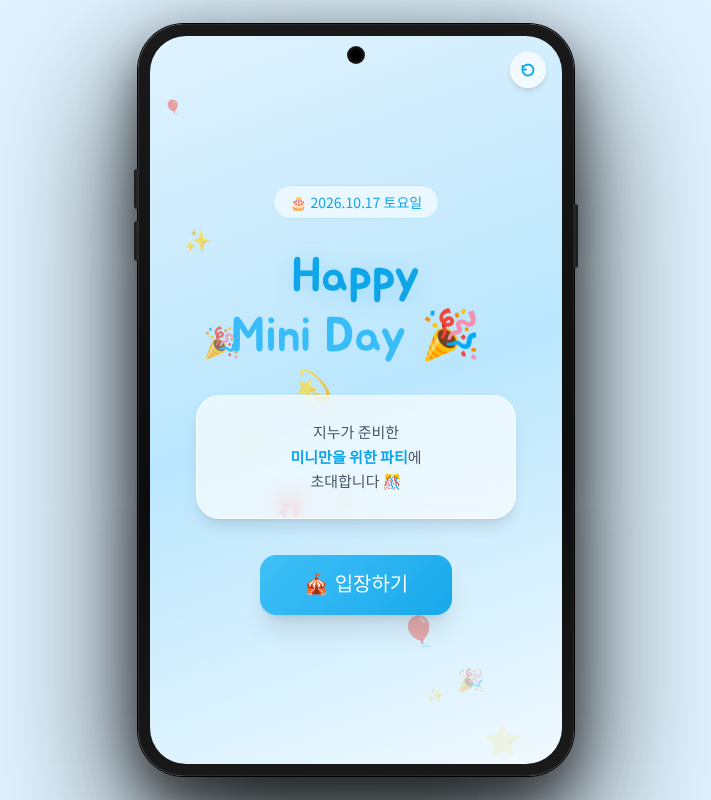
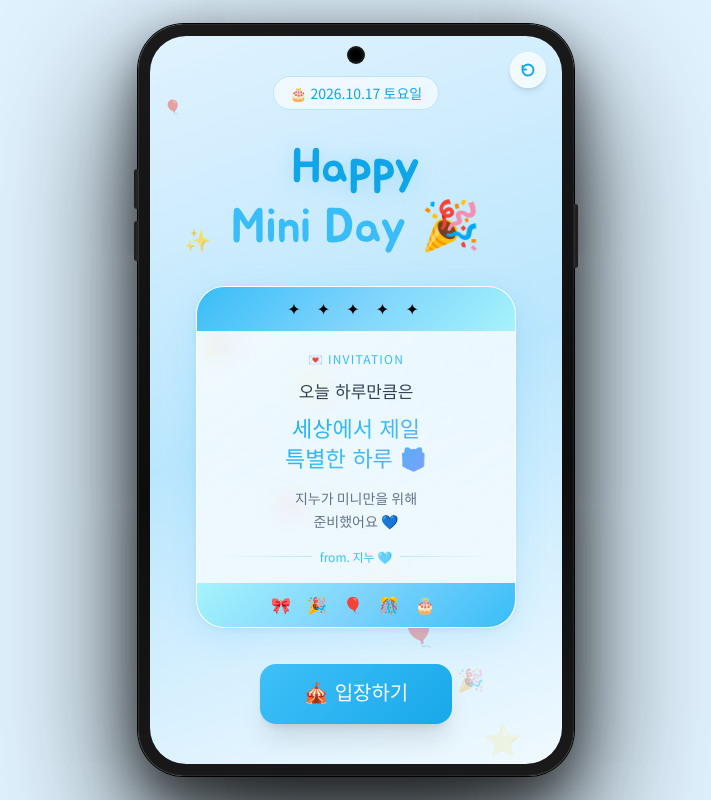
Before and after one commit to Blanc617/mini, a React (Vite) app: page / in a window 1280 px wide. Shown: the whole page, without its empty margins (284-995 px from the left). Built offline with nearby package versions, Linux system fonts and the light colour scheme.

Commit message:
feat: redesign opening invitation card with decorative bands and gradient text

```diff
--- a/src/screens/Opening.tsx
+++ b/src/screens/Opening.tsx
@@ -131,13 +131,46 @@ export default function Opening({ state, advance, resetState }: ScreenProps) {
               initial={{ y: 28, opacity: 0 }}
               animate={{ y: 0, opacity: 1 }}
               transition={{ delay: 0.58 }}
-              className="w-full max-w-xs bg-white/65 backdrop-blur-md rounded-3xl p-6 mb-9 shadow-lg border border-white/80"
+              className="w-full max-w-xs mb-9"
+              style={{
+                background: 'linear-gradient(145deg, rgba(255,255,255,0.75), rgba(240,249,255,0.85))',
+                backdropFilter: 'blur(12px)',
+                borderRadius: 28,
+                border: '1.5px solid rgba(255,255,255,0.9)',
+                boxShadow: '0 8px 32px rgba(56,189,248,0.15), 0 2px 8px rgba(0,0,0,0.06)',
+                overflow: 'hidden',
+              }}
             >
-              <p className="font-noto text-slate-600 text-center text-[15px] leading-relaxed">
-                지누가 준비한<br />
-                <span className="text-sky-500 font-bold">미니만을 위한 파티</span>에
-                <br />초대합니다 🎊
-              </p>
+              {/* 상단 장식 띠 */}
+              <div style={{ background: 'linear-gradient(135deg, #38bdf8, #7dd3fc, #a5f3fc)', padding: '10px 0', textAlign: 'center', letterSpacing: 6, fontSize: 16 }}>
+                ✦ ✦ ✦ ✦ ✦
+              </div>
+
+              {/* 본문 */}
+              <div style={{ padding: '20px 24px 18px' }}>
+                <p className="font-noto text-sky-400 text-xs text-center tracking-widest mb-3">💌 INVITATION</p>
+
+                <p className="font-jua text-center text-slate-700 leading-relaxed mb-2" style={{ fontSize: 17 }}>
+                  오늘 하루만큼은
+                </p>
+                <p className="font-jua text-center leading-snug mb-3" style={{ fontSize: 22, background: 'linear-gradient(135deg, #0ea5e9, #38bdf8, #a78bfa)', WebkitBackgroundClip: 'text', WebkitTextFillColor: 'transparent' }}>
+                  세상에서 제일<br />특별한 하루 🎁
+                </p>
+                <p className="font-noto text-slate-500 text-center text-sm leading-relaxed">
+                  지누가 미니만을 위해<br />준비했어요 💙
+                </p>
+
+                <div className="flex items-center gap-2 mt-4 justify-center">
+                  <div style={{ flex: 1, height: 1, background: 'linear-gradient(to right, transparent, #bae6fd)' }} />
+                  <span className="font-noto text-xs text-sky-400">from. 지누 🩵</span>
+                  <div style={{ flex: 1, height: 1, background: 'linear-gradient(to left, transparent, #bae6fd)' }} />
+                </div>
+              </div>
+
+              {/* 하단 장식 띠 */}
+              <div style={{ background: 'linear-gradient(135deg, #a5f3fc, #7dd3fc, #38bdf8)', padding: '10px 0', textAlign: 'center', letterSpacing: 6, fontSize: 16 }}>
+                🎀 🎉 🎈 🎊 🎂
+              </div>
             </motion.div>
 
             {/* 입장 버튼 */}
```
